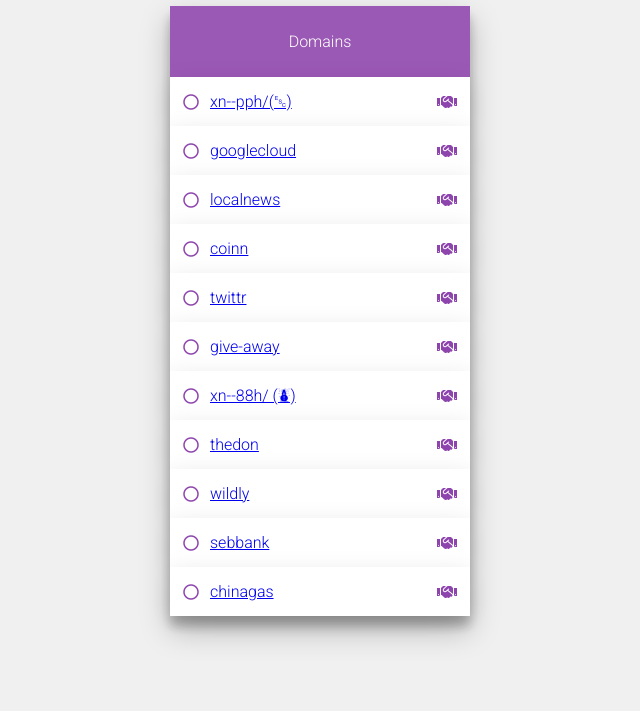
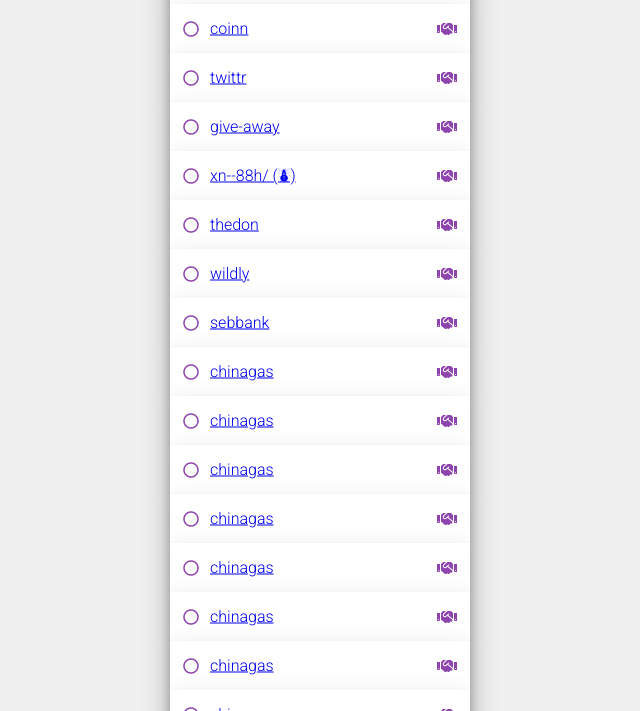
Before and after one commit to Suluiss/list-item-html-css, a plain HTML site: page index.html in a window 1280 px wide. Shown: the part 89-800 px from the top of the page, without its empty margins (320-960 px from the left). Drawn offline with Linux system fonts and the light colour scheme.

Commit message:
Update index.html

```diff
--- a/index.html
+++ b/index.html
@@ -97,6 +97,78 @@
 				</div>
 				<i class="right-icon fas fa-handshake"></i>
 
+				</li>
+			<li class="item">
+				<i class="left-icon far fa-circle"></i>
+				<div>
+					<a href="https://www.namebase.io/domains/chinagas" target="_blank">chinagas</a>
+				</div>
+				<i class="right-icon fas fa-handshake"></i>
+
+				</li>
+			<li class="item">
+				<i class="left-icon far fa-circle"></i>
+				<div>
+					<a href="https://www.namebase.io/domains/chinagas" target="_blank">chinagas</a>
+				</div>
+				<i class="right-icon fas fa-handshake"></i>
+
+				</li>
+			<li class="item">
+				<i class="left-icon far fa-circle"></i>
+				<div>
+					<a href="https://www.namebase.io/domains/chinagas" target="_blank">chinagas</a>
+				</div>
+				<i class="right-icon fas fa-handshake"></i>
+
+				</li>
+			<li class="item">
+				<i class="left-icon far fa-circle"></i>
+				<div>
+					<a href="https://www.namebase.io/domains/chinagas" target="_blank">chinagas</a>
+				</div>
+				<i class="right-icon fas fa-handshake"></i>
+
+				</li>
+			<li class="item">
+				<i class="left-icon far fa-circle"></i>
+				<div>
+					<a href="https://www.namebase.io/domains/chinagas" target="_blank">chinagas</a>
+				</div>
+				<i class="right-icon fas fa-handshake"></i>
+
+				</li>
+			<li class="item">
+				<i class="left-icon far fa-circle"></i>
+				<div>
+					<a href="https://www.namebase.io/domains/chinagas" target="_blank">chinagas</a>
+				</div>
+				<i class="right-icon fas fa-handshake"></i>
+
+				</li>
+			<li class="item">
+				<i class="left-icon far fa-circle"></i>
+				<div>
+					<a href="https://www.namebase.io/domains/chinagas" target="_blank">chinagas</a>
+				</div>
+				<i class="right-icon fas fa-handshake"></i>
+
+				</li>
+			<li class="item">
+				<i class="left-icon far fa-circle"></i>
+				<div>
+					<a href="https://www.namebase.io/domains/chinagas" target="_blank">chinagas</a>
+				</div>
+				<i class="right-icon fas fa-handshake"></i>
+
+				</li>
+			<li class="item">
+				<i class="left-icon far fa-circle"></i>
+				<div>
+					<a href="https://www.namebase.io/domains/chinagas" target="_blank">chinagas</a>
+				</div>
+				<i class="right-icon fas fa-handshake"></i>
+
 			</li>
 		</ul>
 	</div>
```
